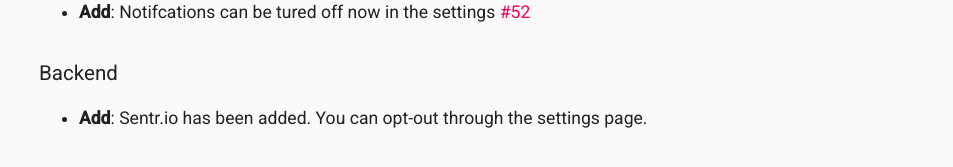
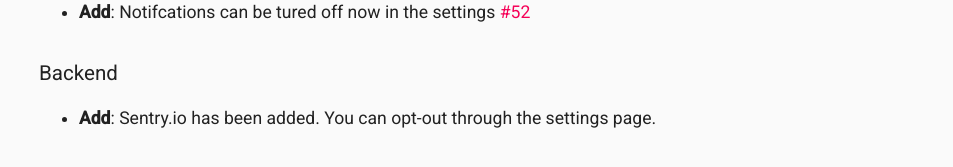
Before and after one commit to mskg/homey-heating, a Jekyll site: the page built from docs/releasenotes/v01-02-00.md, in a window 1280 px wide and 900 px high, scrolled down 1386 px. Shown: the part 655-822 px from the top of the window, without its empty margins (41-994 px from the left). Built offline with Jekyll 4.4.1, drawn with Linux system fonts in a browser that asks for light colours.

Commit message:
fix: Typos

```diff
--- a/docs/releasenotes/v01-02-00.md
+++ b/docs/releasenotes/v01-02-00.md
@@ -43,4 +43,4 @@
 - **Add**: Notifcations can be tured off now in the settings #52
 
 ### Backend
-- **Add**: Sentr.io has been added. You can opt-out through the settings page.
+- **Add**: Sentry.io has been added. You can opt-out through the settings page.
```
Also changed, not shown: other parts of docs/releasenotes/v01-02-00.md (+1 -1 lines).
